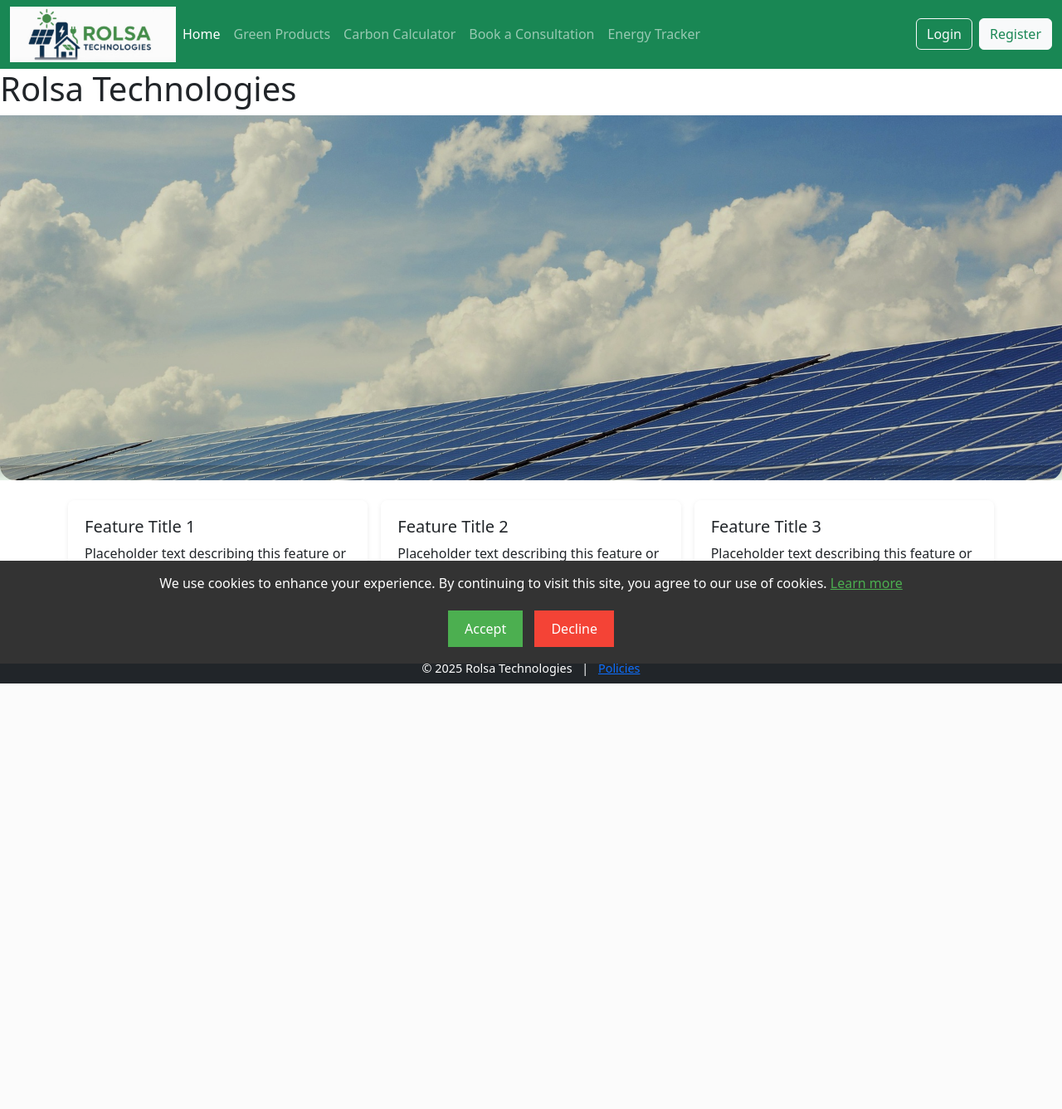
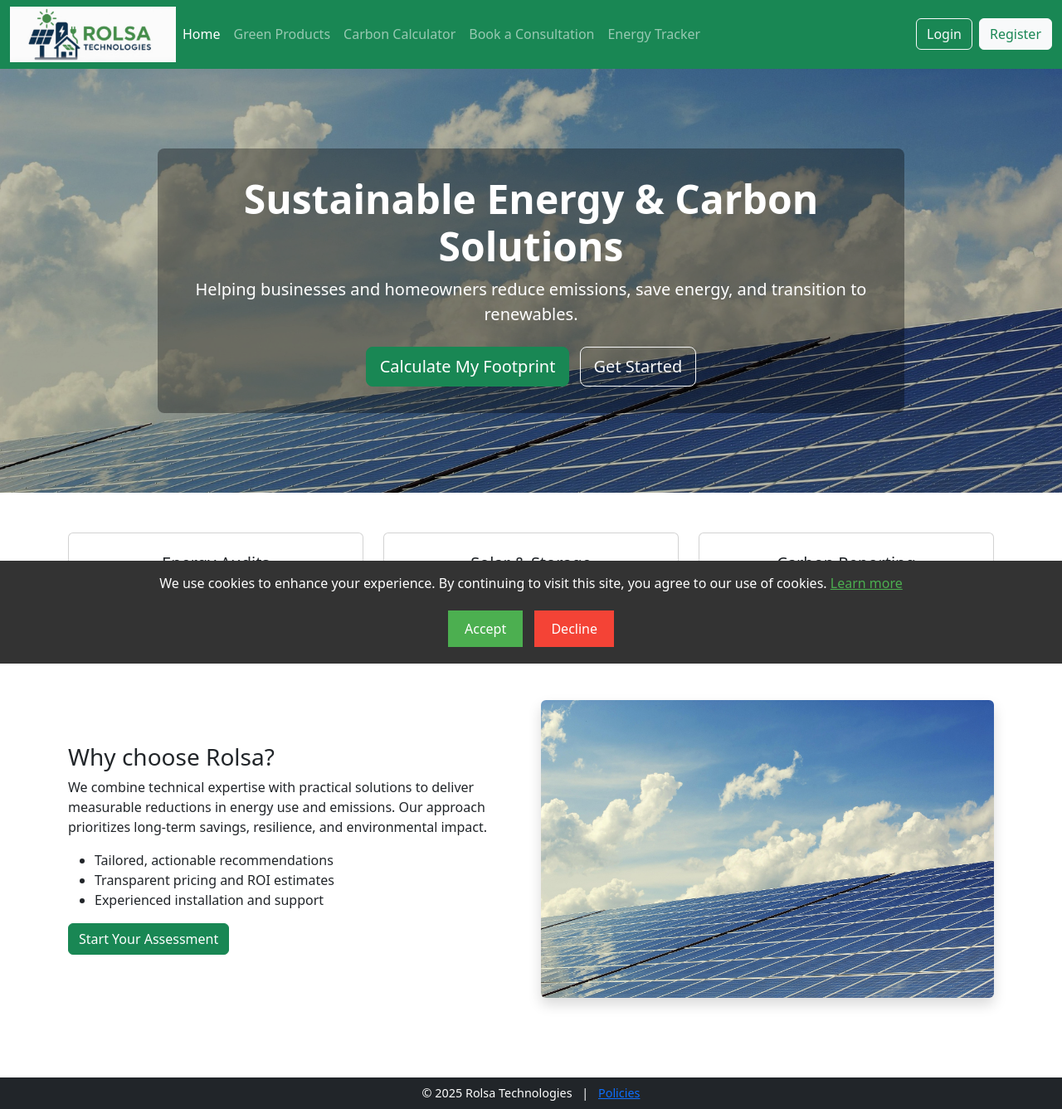
Before and after one commit to toleratedT-web/eco-site, a Flask app: page / in a window 1280 px wide. Shown: the whole page at 83% size. Before the commit the page ends 824 px from the top, so only its background shows below. Run offline with Flask 3, Linux system fonts and the light colour scheme.

Commit message:
as.hfb;wigb

```diff
--- a/app/templates/home.html
+++ b/app/templates/home.html
@@ -1,34 +1,66 @@
 {% extends "base.html" %}
 
+{% block title %}Home - Rolsa Technologies{% endblock %}
+
 {% block content %}
-    <title>Rolsa Technologies</title>
+<style>
+    .hero { background: linear-gradient(rgba(0,0,0,0.25), rgba(0,0,0,0.25)), url('{{ url_for('static', filename='images/solar_panels.jpg') }}') center/cover no-repeat; padding: 6rem 0; color: #fff; }
+    .hero .overlay { background: rgba(0,0,0,0.35); padding: 2rem; border-radius: 8px; }
+    .card-brief { min-height: 140px; }
+</style>
 
-    <h1>Rolsa Technologies</h1>
+<section class="hero d-flex align-items-center">
+    <div class="container">
+        <div class="overlay mx-auto text-center" style="max-width:900px;">
+            <h1 class="display-5 fw-bold">Sustainable Energy & Carbon Solutions</h1>
+            <p class="lead">Helping businesses and homeowners reduce emissions, save energy, and transition to renewables.</p>
+            <div class="mt-4">
+                <a href="{{ url_for('main.calculate') }}" class="btn btn-success btn-lg me-2">Calculate My Footprint</a>
+                <a href="{{ url_for('main.register') }}" class="btn btn-outline-light btn-lg">Get Started</a>
+            </div>
+        </div>
+    </div>
+</section>
 
-    <div class="container-fluid-hero">
-        <img src="/static/images/solar_panels.jpg" class="hero-element">
-    </div>
-        <div class="container mt-4">
-            <div class="row g-3">
-                <div class="col-12 col-md-4">
-                    <div class="feature-card">
-                        <h5>Feature Title 1</h5>
-                        <p class="mb-0">Placeholder text describing this feature or call-to-action. Replace with real content.</p>
-                    </div>
+<section class="py-5">
+    <div class="container">
+        <div class="row text-center g-4">
+            <div class="col-md-4">
+                <div class="card p-4 h-100 card-brief">
+                    <h5 class="card-title">Energy Audits</h5>
+                    <p class="card-text">Site assessments that identify practical efficiency improvements and cost savings.</p>
                 </div>
-                <div class="col-12 col-md-4">
-                    <div class="feature-card">
-                        <h5>Feature Title 2</h5>
-                        <p class="mb-0">Placeholder text describing this feature or call-to-action. Replace with real content.</p>
-                    </div>
+            </div>
+            <div class="col-md-4">
+                <div class="card p-4 h-100 card-brief">
+                    <h5 class="card-title">Solar & Storage</h5>
+                    <p class="card-text">Design and installation of photovoltaic systems tailored to your needs.</p>
                 </div>
-                <div class="col-12 col-md-4">
-                    <div class="feature-card">
-                        <h5>Feature Title 3</h5>
-                        <p class="mb-0">Placeholder text describing this feature or call-to-action. Replace with real content.</p>
-                    </div>
+            </div>
+            <div class="col-md-4">
+                <div class="card p-4 h-100 card-brief">
+                    <h5 class="card-title">Carbon Reporting</h5>
+                    <p class="card-text">Accurate footprint calculations and reporting to support sustainability goals.</p>
                 </div>
             </div>
         </div>
 
+        <div class="row align-items-center mt-5">
+            <div class="col-md-6">
+                <h3>Why choose Rolsa?</h3>
+                <p>We combine technical expertise with practical solutions to deliver measurable reductions in energy use and emissions. Our approach prioritizes long-term savings, resilience, and environmental impact.</p>
+                <ul>
+                    <li>Tailored, actionable recommendations</li>
+                    <li>Transparent pricing and ROI estimates</li>
+                    <li>Experienced installation and support</li>
+                </ul>
+                <a href="{{ url_for('main.calculate') }}" class="btn btn-success">Start Your Assessment</a>
+            </div>
+            <div class="col-md-6">
+                <img src="{{ url_for('static', filename='images/solar_panels.jpg') }}" alt="Solar panels" class="img-fluid rounded shadow">
+            </div>
+        </div>
+    </div>
+</section>
+
 {% endblock %}
```
